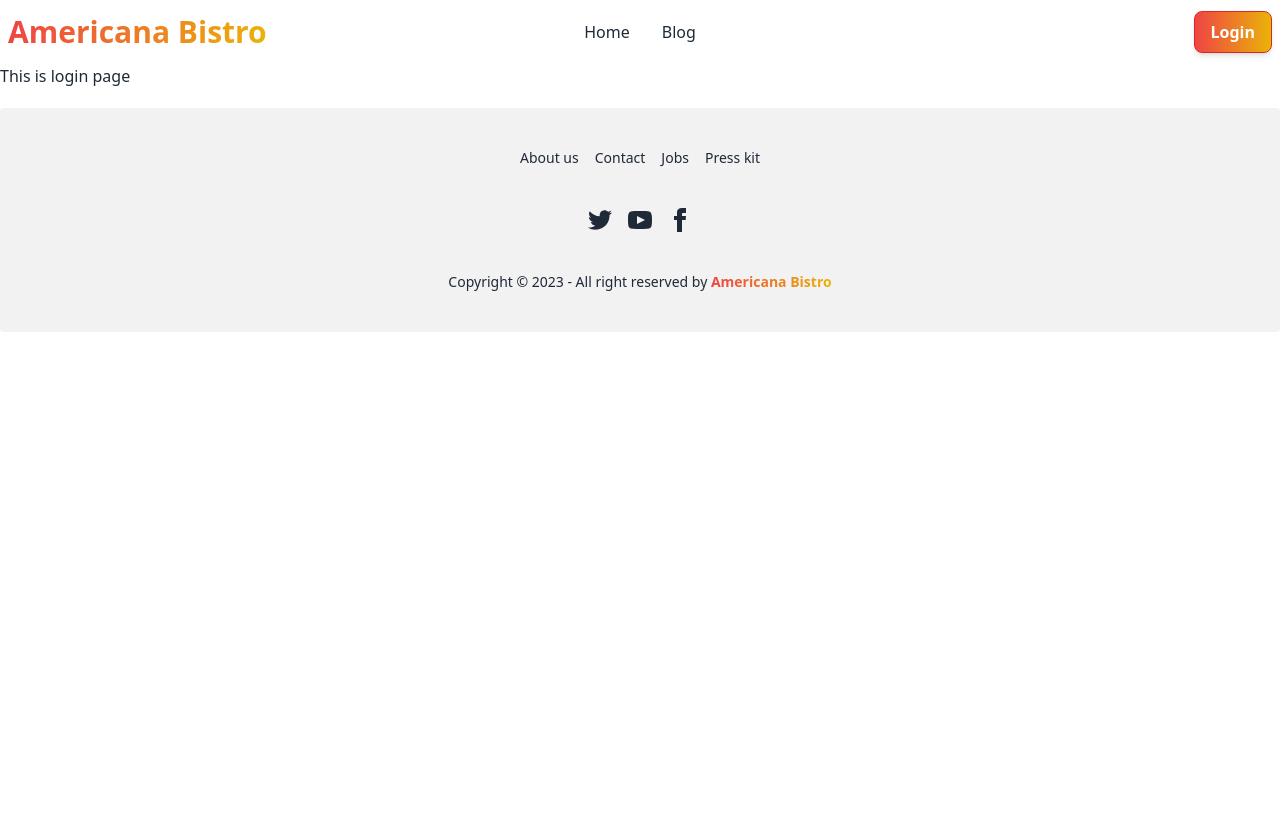
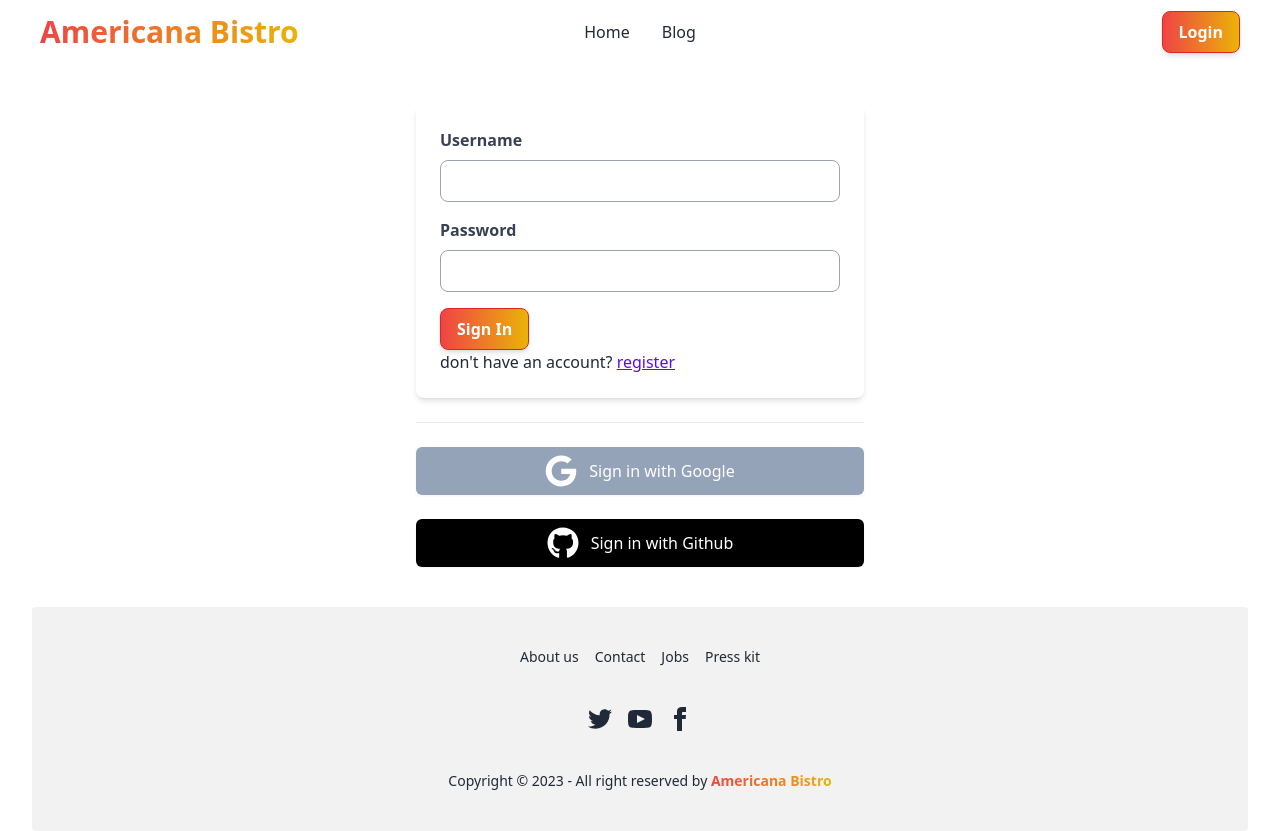
Before and after one commit to hasan469328/american-bistro-client, a React (Vite) app: page /login in a window 1280 px wide. Before the commit the page ends 800 px from the top, so only its background shows below. Built offline with nearby package versions, Linux system fonts and the light colour scheme.

Commit message:
login page created

```diff
--- a/package.json
+++ b/package.json
@@ -13,6 +13,7 @@
     "firebase": "^9.19.1",
     "react": "^18.2.0",
     "react-dom": "^18.2.0",
+    "react-icons": "^4.8.0",
     "react-router-dom": "^6.10.0"
   },
   "devDependencies": {
--- a/src/layout/LoginLayout.jsx
+++ b/src/layout/LoginLayout.jsx
@@ -5,7 +5,7 @@ import Footer from '../pages/shared/Footer';
 
 const LoginLayout = () => {
   return (
-    <div>
+    <div className='mx-auto px-4 sm:px-6 lg:px-8 max-w-7xl'>
       <NavBar></NavBar>
       <Outlet></Outlet>
       <Footer></Footer>
--- a/src/pages/User/Login.jsx
+++ b/src/pages/User/Login.jsx
@@ -1,9 +1,73 @@
-import React from 'react';
+import React from "react";
+import { FaFacebook, FaGithub, FaGoogle } from "react-icons/fa";
+import { Link } from "react-router-dom";
 
 const Login = () => {
   return (
-    <div>
-      This is login page
+    <div className="max-w-md mx-auto my-10">
+      <form className="bg-white p-6 rounded-lg shadow-md">
+        <div className="mb-4">
+          <label className="block text-gray-700 font-bold mb-2" for="username">
+            Username
+          </label>
+          <input
+            className="w-full px-3 py-2 border border-gray-400 rounded-lg focus:outline-none focus:border-blue-500"
+            type="text"
+            id="username"
+            name="username"
+            required
+          />
+        </div>
+        <div className="mb-4">
+          <label className="block text-gray-700 font-bold mb-2" for="password">
+            Password
+          </label>
+          <input
+            className="w-full px-3 py-2 border border-gray-400 rounded-lg focus:outline-none focus:border-blue-500"
+            type="password"
+            id="password"
+            name="password"
+            required
+          />
+        </div>
+
+        <button className="bg-gradient-to-r from-red-500 to-yellow-500 hover:from-red-600 hover:to-yellow-600 text-white font-semibold py-2 px-4 border border-red-600 rounded-lg shadow-md transition duration-300 ease-in-out">Sign In</button>
+        <br />
+        <p>
+          don't have an account?{" "}
+          <Link className="link link-primary" to="/register">
+            register
+          </Link>
+        </p>
+      </form>
+      <br />
+      <hr />
+      <br />
+      <div className="bg-white shadow-sm flex items-center justify-center">
+          <div className="bg-slate-400 container mx-auto py-2 px-4 sm:px-6 lg:px-8 text-white rounded-md cursor-pointer">
+            <div className="flex items-center justify-center">
+              <div className="flex-shrink-0">
+                <FaGoogle className=" w-8 h-8" />
+              </div>
+              <div className="ml-3 font-medium text-white">
+                <p className="text-sm sm:text-base">Sign in with Google</p>
+              </div>
+            </div>
+          </div>
+        </div>
+        <br />
+        <div className="bg-black shadow-sm flex items-center justify-center rounded-md cursor-pointer">
+          <div className="container mx-auto py-2 px-4 sm:px-6 lg:px-8">
+            <div className="flex items-center justify-center">
+              <div className="flex-shrink-0">
+                <FaGithub className="text-white w-8 h-8" />
+              </div>
+              <div className="ml-3 font-medium text-white">
+                <p className="text-sm sm:text-base">Sign in with Github</p>
+              </div>
+            </div>
+          </div>
+        </div>
     </div>
   );
 };
--- a/src/pages/User/Register.jsx
+++ b/src/pages/User/Register.jsx
@@ -1,9 +1,45 @@
-import React from 'react';
+import React from "react";
+import { Link } from "react-router-dom";
+import { FaFacebook } from "react-icons/fa";
 
 const Register = () => {
   return (
-    <div>
-      This is registration page
+    <div className="max-w-md mx-auto my-10">
+      <form className="bg-white p-6 rounded-lg shadow-md">
+        <div className="mb-4">
+          <label className="block text-gray-700 font-bold mb-2" for="username">
+            Username
+          </label>
+          <input
+            className="w-full px-3 py-2 border border-gray-400 rounded-lg focus:outline-none focus:border-blue-500"
+            type="text"
+            id="username"
+            name="username"
+            required
+          />
+        </div>
+        <div className="mb-4">
+          <label className="block text-gray-700 font-bold mb-2" for="password">
+            Password
+          </label>
+          <input
+            className="w-full px-3 py-2 border border-gray-400 rounded-lg focus:outline-none focus:border-blue-500"
+            type="password"
+            id="password"
+            name="password"
+            required
+          />
+        </div>
+
+        <button className="bg-gradient-to-r from-red-500 to-yellow-500 hover:from-red-600 hover:to-yellow-600 text-white font-semibold py-2 px-4 border border-red-600 rounded-lg shadow-md transition duration-300 ease-in-out">Sign In</button>
+        <br />
+        <p>
+          already have an account?{" "}
+          <Link className="link link-primary" to="/login">
+            login
+          </Link>
+        </p>
+      </form>
     </div>
   );
 };
--- a/src/pages/shared/NavBar.jsx
+++ b/src/pages/shared/NavBar.jsx
@@ -27,7 +27,7 @@ const NavBar = () => {
             className="menu menu-compact dropdown-content mt-3 p-2 shadow bg-base-100 rounded-box w-52"
           >
             <li>
-              <Link>Home</Link>
+              <Link to='/'>Home</Link>
             </li>
 
             <li>
@@ -40,7 +40,7 @@ const NavBar = () => {
       <div className="navbar-center hidden lg:flex">
         <ul className="menu menu-horizontal px-1">
           <li>
-            <Link>Home</Link>
+            <Link to='/'>Home</Link>
           </li>
 
           <li>
@@ -49,7 +49,7 @@ const NavBar = () => {
         </ul>
       </div>
       <div className="navbar-end">
-        <Link className="bg-gradient-to-r from-red-500 to-yellow-500 hover:from-red-600 hover:to-yellow-600 text-white font-semibold py-2 px-4 border border-red-600 rounded-lg shadow-md transition duration-300 ease-in-out">Login</Link>
+        <Link to='/login' className="bg-gradient-to-r from-red-500 to-yellow-500 hover:from-red-600 hover:to-yellow-600 text-white font-semibold py-2 px-4 border border-red-600 rounded-lg shadow-md transition duration-300 ease-in-out">Login</Link>
       </div>
     </div>
   );
```
Also changed, not shown: 1 other file (tests, documents, lock files or other folders).
